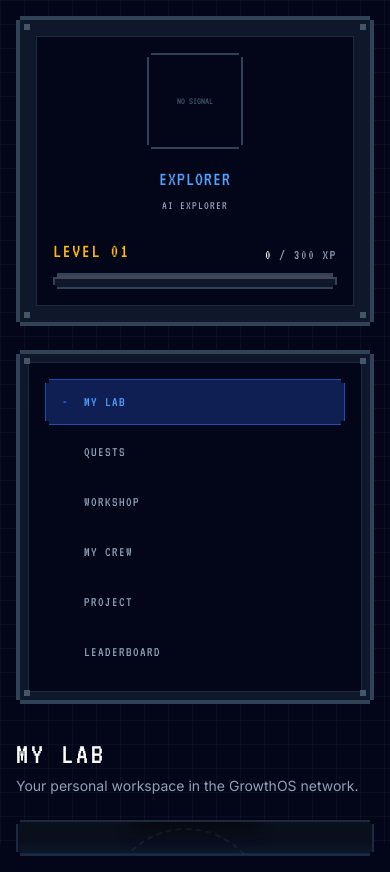
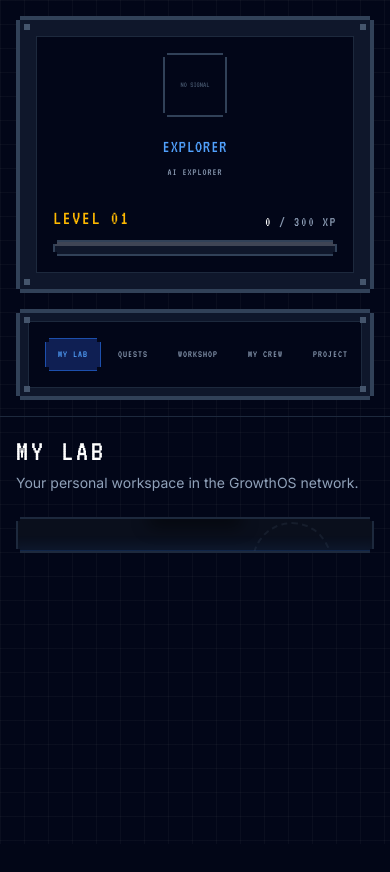
Before and after one commit to Srinidhi-070/nxtwave-growthos, a Next.js app: page /dashboard in a window 390 px wide. After the commit the page ends 844 px from the top, so only its background shows below. Built offline with nearby package versions, Linux system fonts and the light colour scheme.

Commit message:
fix: resolve mobile layout bugs

```diff
--- a/src/app/(student)/dashboard/page.tsx
+++ b/src/app/(student)/dashboard/page.tsx
@@ -52,42 +52,42 @@ export default function MyLabPage() {
         </div>
 
         {/* Level 1: Basic Workstation */}
-        <div className="absolute left-[10%] bottom-8 w-48 h-32 border-2 border-slate-700 bg-slate-900 flex flex-col justify-end p-2 opacity-80">
-          <div className="w-full h-16 bg-slate-950 border border-slate-800 relative overflow-hidden">
+        <div className="absolute left-2 md:left-[10%] bottom-8 w-24 md:w-48 h-20 md:h-32 border-2 border-slate-700 bg-slate-900 flex flex-col justify-end p-1 md:p-2 opacity-80">
+          <div className="w-full h-8 md:h-16 bg-slate-950 border border-slate-800 relative overflow-hidden">
             <div className="absolute inset-0 bg-[linear-gradient(transparent_50%,rgba(0,255,0,0.1)_50%)] bg-[size:100%_4px]" />
-            <div className="text-[8px] text-green-500 font-mono p-1">INITIALIZING ENV...<br/>NODE ACTIVE</div>
+            <div className="text-[6px] md:text-[8px] text-green-500 font-mono p-1 leading-tight">INIT ENV...<br/>NODE ACTIVE</div>
           </div>
-          <div className="text-[10px] text-slate-500 font-pixel text-center mt-2">TERMINAL L1</div>
+          <div className="text-[8px] md:text-[10px] text-slate-500 font-pixel text-center mt-1 md:mt-2">TERMINAL L1</div>
         </div>
 
         {/* Level 2: Referral Terminal (Unlocked) */}
         {level >= 2 && (
-          <div className="absolute right-[10%] bottom-8 w-32 h-48 border-2 border-blue-900 bg-slate-900 flex flex-col items-center justify-start p-2">
-            <div className="w-full h-24 bg-blue-950 border border-blue-500 relative flex items-center justify-center shadow-[0_0_15px_rgba(59,130,246,0.3)]">
-              <div className="text-blue-400 text-xs font-pixel text-center leading-tight">NETWORK<br/>LINK<br/>ACTIVE</div>
+          <div className="absolute right-2 md:right-[10%] bottom-8 w-20 md:w-32 h-24 md:h-48 border-2 border-blue-900 bg-slate-900 flex flex-col items-center justify-start p-1 md:p-2 z-20">
+            <div className="w-full h-12 md:h-24 bg-blue-950 border border-blue-500 relative flex items-center justify-center shadow-[0_0_15px_rgba(59,130,246,0.3)]">
+              <div className="text-blue-400 text-[6px] md:text-xs font-pixel text-center leading-tight">NETWORK<br/>LINK<br/>ACTIVE</div>
             </div>
-            <Link href="/crew" className="mt-4">
-              <PixelButton variant="secondary" className="text-[10px] py-1 px-2">ACCESS</PixelButton>
+            <Link href="/crew" className="mt-2 md:mt-4">
+              <PixelButton variant="secondary" className="text-[8px] md:text-[10px] py-1 px-1 md:px-2">ACCESS</PixelButton>
             </Link>
           </div>
         )}
 
         {/* Level 3: AI Model Display (Locked) */}
         {level < 3 && (
-          <div className="absolute top-[20%] right-[30%] opacity-20">
-            <div className="w-40 h-40 border-2 border-dashed border-slate-600 rounded-full flex items-center justify-center">
-              <span className="text-[10px] font-pixel text-slate-500">LVL 3 REQ</span>
+          <div className="absolute top-[10%] md:top-[20%] right-10 md:right-[30%] opacity-20">
+            <div className="w-20 h-20 md:w-40 md:h-40 border-2 border-dashed border-slate-600 rounded-full flex items-center justify-center">
+              <span className="text-[8px] md:text-[10px] font-pixel text-slate-500">LVL 3 REQ</span>
             </div>
           </div>
         )}
 
         {/* Character */}
-        <div className="relative z-10 mb-8">
+        <div className="relative z-10 mb-8 md:mb-8 pointer-events-none">
            {characterConfig && (
-             <CharacterRenderer config={characterConfig} size="lg" />
+             <CharacterRenderer config={characterConfig} size="lg" className="scale-75 md:scale-100" />
            )}
            {/* Shadow */}
-           <div className="w-32 h-4 bg-black/50 blur-sm rounded-full absolute -bottom-2 left-1/2 -translate-x-1/2 -z-10" />
+           <div className="w-24 md:w-32 h-4 bg-black/50 blur-sm rounded-full absolute -bottom-2 left-1/2 -translate-x-1/2 -z-10" />
         </div>
       </div>
     </div>
--- a/src/app/(student)/layout.tsx
+++ b/src/app/(student)/layout.tsx
@@ -79,46 +79,45 @@ export default function StudentLayout({ children }: { children: React.ReactNode
   if (loading) return null;
 
   return (
-    <div className="relative min-h-screen bg-slate-950 overflow-hidden text-slate-200 font-sans flex flex-col md:flex-row">
+    <div className="relative min-h-screen w-full bg-slate-950 text-slate-200 font-sans flex flex-col md:flex-row md:h-screen md:overflow-hidden">
       {/* Global Background */}
       <div className="fixed inset-0 z-0 bg-[linear-gradient(to_right,#80808012_1px,transparent_1px),linear-gradient(to_bottom,#80808012_1px,transparent_1px)] bg-[size:24px_24px]"></div>
 
       {/* LEFT: HUD Sidebar */}
-      <aside className="relative z-10 w-full md:w-72 lg:w-80 p-4 md:p-6 shrink-0 md:h-screen md:overflow-y-auto flex flex-col gap-6">
+      <aside className="relative z-10 w-full md:w-72 lg:w-80 p-4 md:p-6 shrink-0 md:h-screen md:overflow-y-auto flex flex-col gap-4 md:gap-6 border-b md:border-b-0 border-slate-800">
 
         <PixelPanel className="bg-slate-900 shadow-[0_0_20px_rgba(0,0,0,0.5)] border border-slate-700 p-4">
           <div className="flex flex-col items-center">
 
             {/* Character Mini Preview */}
-            <div className="relative w-24 h-24 bg-slate-950 border-2 border-slate-700 pixel-corners flex items-center justify-center mb-4 overflow-hidden">
+            <div className="relative w-16 h-16 md:w-24 md:h-24 bg-slate-950 border-2 border-slate-700 pixel-corners flex items-center justify-center mb-4 overflow-hidden">
                {characterConfig ? (
-                 <CharacterRenderer config={characterConfig} size="md" animating={false} className="scale-75" />
+                 <CharacterRenderer config={characterConfig} size="sm" animating={false} className="md:scale-75" />
                ) : (
-                 <div className="text-[10px] font-pixel text-slate-600">NO SIGNAL</div>
+                 <div className="text-[8px] md:text-[10px] font-pixel text-slate-600">NO SIGNAL</div>
                )}
             </div>
 
-            <h2 className="font-pixel text-blue-400 text-xl tracking-wider uppercase mb-1 text-center">
+            <h2 className="font-pixel text-blue-400 text-lg md:text-xl tracking-wider uppercase mb-1 text-center">
               {explorerName}
             </h2>
-            <div className="text-xs text-slate-400 font-pixel tracking-widest mb-6">AI EXPLORER</div>
+            <div className="text-[10px] md:text-xs text-slate-400 font-pixel tracking-widest mb-6">AI EXPLORER</div>
 
             <XPBar currentXP={stats.currentXP} maxXP={stats.maxXP} level={stats.level} />
           </div>
         </PixelPanel>
 
-        <PixelPanel className="bg-slate-900 p-2">
-          <nav className="flex flex-col gap-1">
+        <PixelPanel className="bg-slate-900 p-2 overflow-x-auto">
+          <nav className="flex flex-row md:flex-col gap-1 w-max md:w-full">
             {navItems.map(item => {
               const isActive = pathname === item.path || (item.path !== '/dashboard' && pathname?.startsWith(item.path));
               return (
                 <Link
                   key={item.path}
                   href={item.path}
-                  className={`w-full text-left font-pixel px-4 py-3 text-sm tracking-widest uppercase transition-colors pixel-corners ${isActive ? 'bg-blue-900/50 text-blue-400 border border-blue-500/50' : 'text-slate-400 hover:bg-slate-800 hover:text-slate-200 border border-transparent'}`}
+                  className={`flex-1 md:w-full text-center md:text-left font-pixel px-3 py-2 md:px-4 md:py-3 text-[10px] md:text-sm tracking-widest uppercase transition-colors pixel-corners whitespace-nowrap ${isActive ? 'bg-blue-900/50 text-blue-400 border border-blue-500/50' : 'text-slate-400 hover:bg-slate-800 hover:text-slate-200 border border-transparent'}`}
                 >
-                  {isActive && <span className="text-blue-500 mr-2">- </span>}
-                  {!isActive && <span className="opacity-0 mr-2">- </span>}
+                  <span className="hidden md:inline">{isActive ? '- ' : <span className="opacity-0">- </span>}</span>
                   {item.label}
                 </Link>
               );
@@ -129,7 +128,7 @@ export default function StudentLayout({ children }: { children: React.ReactNode
       </aside>
 
       {/* RIGHT: Main Content */}
-      <main className="relative z-10 flex-1 p-4 md:p-6 h-screen overflow-y-auto">
+      <main className="relative z-10 flex-1 p-4 md:p-6 w-full md:h-screen md:overflow-y-auto">
         {children}
       </main>
     </div>
```
